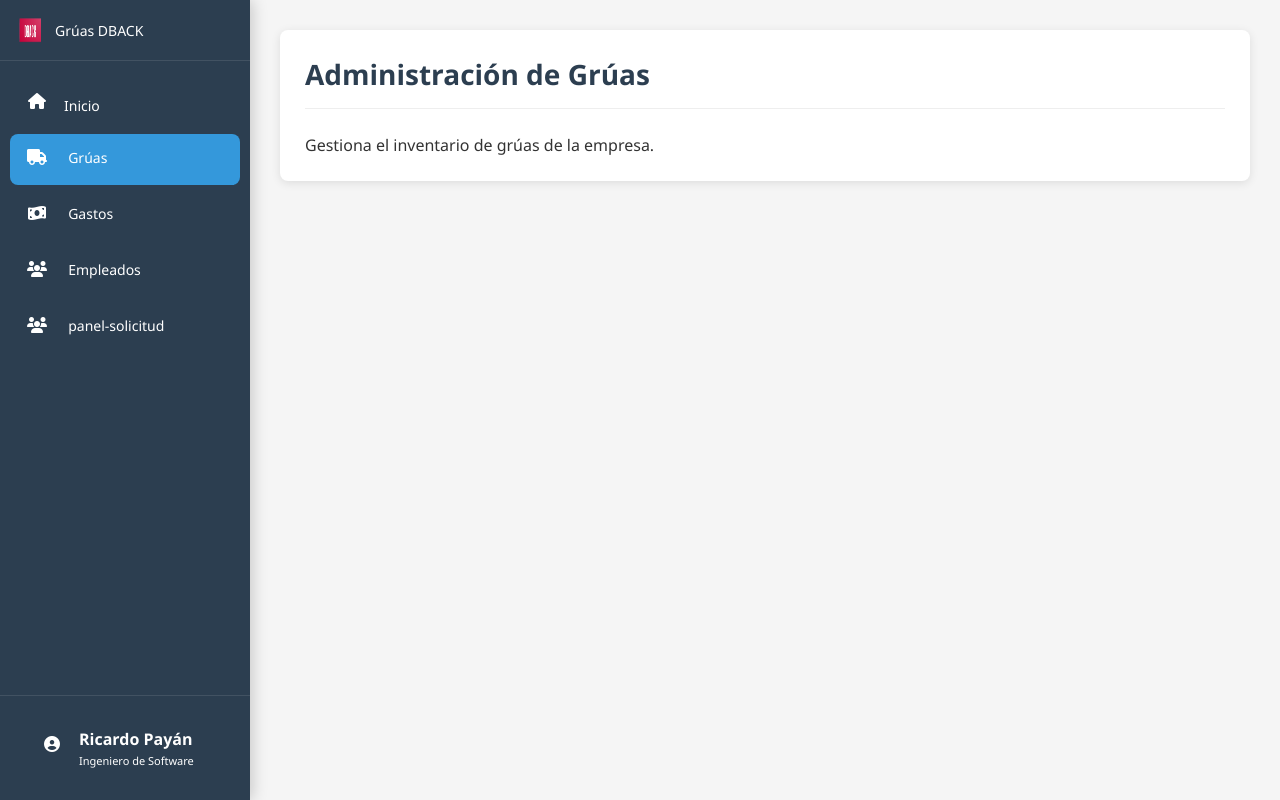
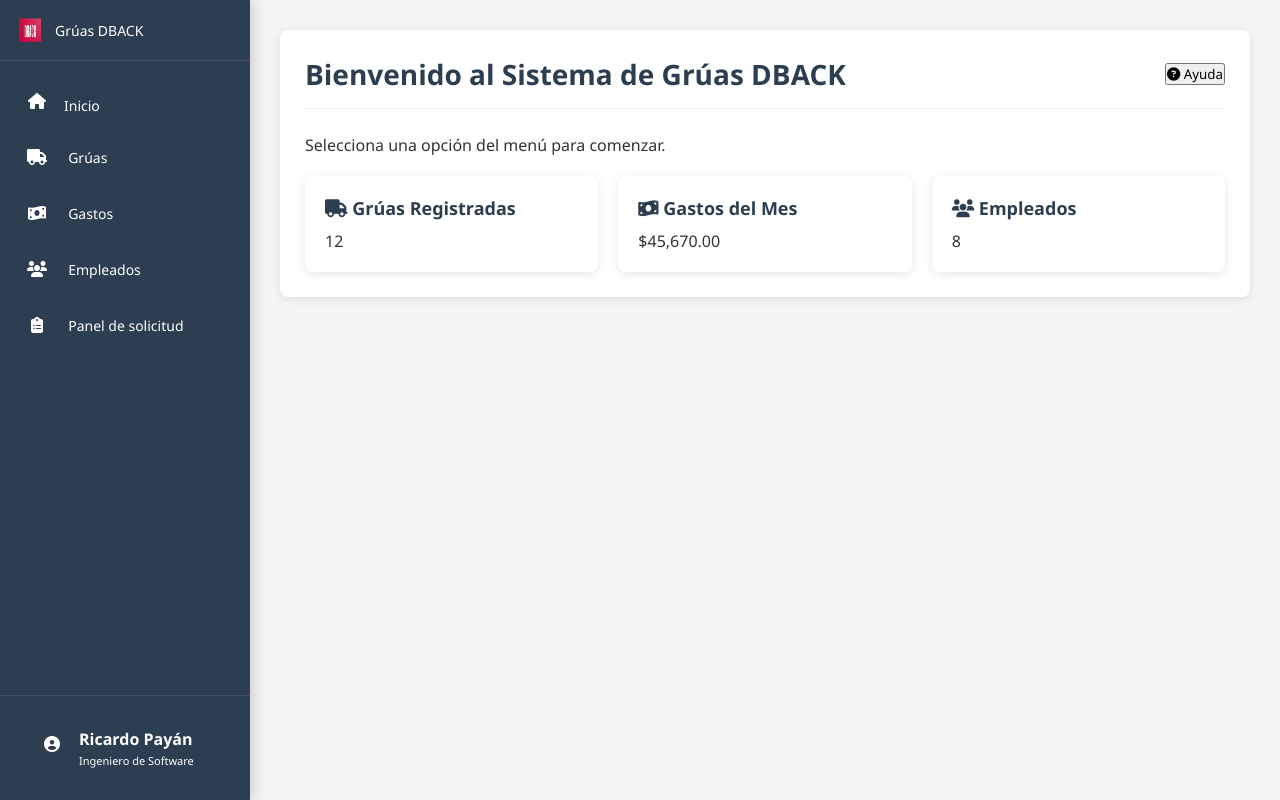
Before and after one commit to RicardoPayan0117/DBACK, a PHP site: page /MenuAdmin.PHP in a window 1280 px wide, after a click on "Grúas". Run offline with PHP 8.4, Linux system fonts and the light colour scheme.

Commit message:
Update MenuAdmin.PHP

```diff
--- a/MenuAdmin.PHP
+++ b/MenuAdmin.PHP
@@ -311,144 +311,150 @@
 </head>
 
 <body>
-    <!-- Barra lateral mejorada -->
-    <aside class="sidebar">
+    <!-- Barra lateral mejorada con ARIA -->
+    <nav class="sidebar" aria-label="Menú principal">
         <div class="sidebar_header">
-            <img src="Elementos/LogoDBACK.png" class="sidebar_icon sidebar_icon--logo" alt="Logo DBACK">
+            <img src="Elementos/LogoDBACK.png" class="sidebar_icon sidebar_icon--logo" alt="Logo DBACK" width="30" height="30">
             <span class="sidebar_text">Grúas DBACK</span>
         </div>
 
-        <ul class="sidebar_list">
-            <li class="sidebar_element" onclick="showSection('dashboard')">
-                <i class="fas fa-home sidebar_icon"></i>
+        <ul class="sidebar_list" role="menubar">
+            <li class="sidebar_element" role="menuitem" onclick="showSection('dashboard')" tabindex="0" aria-label="Inicio">
+                <i class="fas fa-home sidebar_icon" aria-hidden="true"></i>
                 <span class="sidebar_text">Inicio</span>
             </li>
 
-            <li class="sidebar_element" onclick="showSection('gruas')">
+            <li class="sidebar_element" role="menuitem" onclick="showSection('gruas')" tabindex="0" aria-label="Grúas">
                 <a href="Gruas.php" class="sidebar_link">
-                    <i class="fas fa-truck sidebar_icon"></i>
+                    <i class="fas fa-truck sidebar_icon" aria-hidden="true"></i>
                     <span class="sidebar_text">Grúas</span>
                 </a>
             </li>
 
-            <li class="sidebar_element" onclick="showSection('gastos')">
+            <li class="sidebar_element" role="menuitem" onclick="showSection('gastos')" tabindex="0" aria-label="Gastos">
                 <a href="Gastos.php" class="sidebar_link">
-                    <i class="fas fa-money-bill-wave sidebar_icon"></i>
+                    <i class="fas fa-money-bill-wave sidebar_icon" aria-hidden="true"></i>
                     <span class="sidebar_text">Gastos</span>
                 </a>
             </li>
 
-            <li class="sidebar_element" onclick="showSection('empleados')">
+            <li class="sidebar_element" role="menuitem" onclick="showSection('empleados')" tabindex="0" aria-label="Empleados">
                 <a href="Empleados.html" class="sidebar_link">
-                    <i class="fas fa-users sidebar_icon"></i>
+                    <i class="fas fa-users sidebar_icon" aria-hidden="true"></i>
                     <span class="sidebar_text">Empleados</span>
                 </a>
             </li>
 
-             <li class="sidebar_element" onclick="showSection('panel-solicitud')">
+            <li class="sidebar_element" role="menuitem" onclick="showSection('panel-solicitud')" tabindex="0" aria-label="Panel de solicitud">
                 <a href="panel-solicitud.html" class="sidebar_link">
-                    <i class="fas fa-users sidebar_icon"></i>
-                    <span class="sidebar_text">panel-solicitud</span>
+                    <i class="fas fa-clipboard-list sidebar_icon" aria-hidden="true"></i>
+                    <span class="sidebar_text">Panel de solicitud</span>
                 </a>
             </li>
-
         </ul>
 
         <div class="sidebar_footer">
-            <div class="sidebar_element">
-                <i class="fas fa-user-circle sidebar_icon"></i>
+            <div class="sidebar_element" role="contentinfo">
+                <i class="fas fa-user-circle sidebar_icon" aria-hidden="true"></i>
                 <div>
                     <div class="sidebar_text sidebar_title">Ricardo Payán</div>
                     <div class="sidebar_text sidebar_info">Ingeniero de Software</div>
                 </div>
             </div>
         </div>
-    </aside>
+    </nav>
 
     <!-- Contenido principal mejorado -->
-    <main class="main-content">
+    <main class="main-content" id="main-content">
         <!-- Sección de Inicio -->
-        <section id="dashboard" class="content-section active">
-            <div class="section-header">
-                <h1>Bienvenido al Sistema de Grúas DBACK</h1>
-                <button class="btn btn-primary" onclick="showHelp()">
-                    <i class="fas fa-question-circle"></i> Ayuda
+        <section id="dashboard" class="content-section active" aria-labelledby="dashboard-heading">
+            <header class="section-header">
+                <h1 id="dashboard-heading">Bienvenido al Sistema de Grúas DBACK</h1>
+                <button class="btn btn-primary" onclick="showHelp()" aria-label="Mostrar ayuda">
+                    <i class="fas fa-question-circle" aria-hidden="true"></i> Ayuda
                 </button>
-            </div>
+            </header>
 
             <p>Selecciona una opción del menú para comenzar.</p>
 
-            <div class="card-container">
-                <div class="card">
-                    <h3 class="card-title"><i class="fas fa-truck mr-2"></i> Grúas Registradas</h3>
+            <div class="card-container" role="region" aria-label="Resumen del sistema">
+                <article class="card" aria-labelledby="gruas-card-title">
+                    <h3 class="card-title" id="gruas-card-title"><i class="fas fa-truck mr-2" aria-hidden="true"></i> Grúas Registradas</h3>
                     <p class="card-value" id="gruas-count">12</p>
-                </div>
+                </article>
 
-                <div class="card">
-                    <h3 class="card-title"><i class="fas fa-money-bill-wave mr-2"></i> Gastos del Mes</h3>
+                <article class="card" aria-labelledby="gastos-card-title">
+                    <h3 class="card-title" id="gastos-card-title"><i class="fas fa-money-bill-wave mr-2" aria-hidden="true"></i> Gastos del Mes</h3>
                     <p class="card-value" id="gastos-mes">$45,670.00</p>
-                </div>
+                </article>
 
-                <div class="card">
-                    <h3 class="card-title"><i class="fas fa-users mr-2"></i> Empleados</h3>
+                <article class="card" aria-labelledby="empleados-card-title">
+                    <h3 class="card-title" id="empleados-card-title"><i class="fas fa-users mr-2" aria-hidden="true"></i> Empleados</h3>
                     <p class="card-value" id="empleados-count">8</p>
-                </div>
+                </article>
             </div>
         </section>
 
         <!-- Sección de Grúas -->
-        <section id="gruas" class="content-section">
-            <div class="section-header">
-                <h1>Administración de Grúas</h1>
-            </div>
+        <section id="gruas" class="content-section" aria-labelledby="gruas-heading" hidden>
+            <header class="section-header">
+                <h1 id="gruas-heading">Administración de Grúas</h1>
+            </header>
             <p>Gestiona el inventario de grúas de la empresa.</p>
             <!-- Contenido de grúas mejorado iría aquí -->
         </section>
 
         <!-- Sección de Gastos -->
-        <section id="gastos" class="content-section">
-            <div class="section-header">
-                <h1>Registro de Gastos</h1>
-
-            </div>
+        <section id="gastos" class="content-section" aria-labelledby="gastos-heading" hidden>
+            <header class="section-header">
+                <h1 id="gastos-heading">Registro de Gastos</h1>
+            </header>
             <p>Administra los gastos operativos de la empresa.</p>
             <!-- Contenido de gastos mejorado iría aquí -->
         </section>
 
         <!-- Sección de Empleados -->
-        <section id="empleados" class="content-section">
-            <div class="section-header">
-                <h1>Gestión de Empleados</h1>
-
-            </div>
+        <section id="empleados" class="content-section" aria-labelledby="empleados-heading" hidden>
+            <header class="section-header">
+                <h1 id="empleados-heading">Gestión de Empleados</h1>
+            </header>
             <p>Administra la información del personal.</p>
             <!-- Contenido de empleados mejorado iría aquí -->
         </section>
 
-        <!-- Sección de Reportes -->
-        <section id="reportes" class="content-section">
-            <h1>Reportes y Estadísticas</h1>
-            <p>Genera reportes y visualiza estadísticas de la empresa.</p>
-            <!-- Contenido de reportes iría aquí -->
-        </section>
-
-        <!-- Sección de Configuración -->
-        <section id="configuracion" class="content-section">
-            <h1>Configuración del Sistema</h1>
-            <p>Ajustes y preferencias del sistema.</p>
-            <!-- Contenido de configuración iría aquí -->
+        <!-- Sección de Panel de Solicitud -->
+        <section id="panel-solicitud" class="content-section" aria-labelledby="panel-solicitud-heading" hidden>
+            <header class="section-header">
+                <h1 id="panel-solicitud-heading">Panel de Solicitud</h1>
+            </header>
+            <p>Gestiona las solicitudes de servicio de grúas.</p>
+            <!-- Contenido del panel de solicitud iría aquí -->
         </section>
     </main>
 
     <script>
         // Variables globales
         const sections = {
-            'dashboard': 'Inicio',
-            'gruas': 'Grúas',
-            'gastos': 'Gastos',
-            'empleados': 'Empleados',
-            'reportes': 'Reportes',
-            'configuracion': 'Configuración'
+            'dashboard': {
+                title: 'Inicio',
+                heading: 'dashboard-heading'
+            },
+            'gruas': {
+                title: 'Grúas',
+                heading: 'gruas-heading'
+            },
+            'gastos': {
+                title: 'Gastos',
+                heading: 'gastos-heading'
+            },
+            'empleados': {
+                title: 'Empleados',
+                heading: 'empleados-heading'
+            },
+            'panel-solicitud': {
+                title: 'Panel de Solicitud',
+                heading: 'panel-solicitud-heading'
+            }
         };
 
         // Función para mostrar secciones
@@ -456,14 +462,25 @@
             // Oculta todas las secciones
             document.querySelectorAll('.content-section').forEach(section => {
                 section.classList.remove('active');
+                section.hidden = true;
+                section.setAttribute('aria-hidden', 'true');
             });
 
             // Muestra la sección seleccionada
             const section = document.getElementById(sectionId);
             if (section) {
                 section.classList.add('active');
+                section.hidden = false;
+                section.setAttribute('aria-hidden', 'false');
+
+                // Enfocar el encabezado de la sección para lectores de pantalla
+                const heading = document.getElementById(sections[sectionId].heading);
+                if (heading) {
+                    heading.focus();
+                }
+
                 updateActiveNavItem(sectionId);
-                document.title = `Grúas DBACK - ${sections[sectionId]}`;
+                updateDocumentTitle(sections[sectionId].title);
             }
         }
 
@@ -471,64 +488,90 @@
         function updateActiveNavItem(sectionId) {
             document.querySelectorAll('.sidebar_element').forEach(item => {
                 item.classList.remove('active');
+                item.setAttribute('aria-current', 'false');
             });
 
             // Encuentra el elemento correspondiente en el sidebar
             const navItems = document.querySelectorAll('.sidebar_element');
             navItems.forEach(item => {
-                if (item.textContent.includes(sections[sectionId])) {
+                if (item.textContent.includes(sections[sectionId]?.title ||
+                    item.querySelector('.sidebar_text')?.textContent.includes(sections[sectionId]?.title)) {
                     item.classList.add('active');
+                    item.setAttribute('aria-current', 'page');
                 }
             });
         }
 
-        // Funciones simuladas para las acciones
-        function addGrua() {
-            alert('Funcionalidad para agregar nueva grúa');
+        // Actualiza el título del documento
+        function updateDocumentTitle(sectionTitle) {
+            document.title = `Grúas DBACK - ${sectionTitle}`;
         }
 
-        function addGasto() {
-            alert('Funcionalidad para agregar nuevo gasto');
-        }
-
-        function addEmpleado() {
-            alert('Funcionalidad para agregar nuevo empleado');
-        }
-
-        function exportGastos() {
-            alert('Exportando datos de gastos...');
-        }
-
+        // Funciones simuladas para las acciones
         function showHelp() {
             alert('Mostrando ayuda del sistema...');
         }
 
         // Carga inicial
         document.addEventListener('DOMContentLoaded', function() {
-            // Por defecto muestra el dashboard
+            // Configuración inicial
+            initializeSidebar();
+            initializeDashboard();
             showSection('dashboard');
+        });
 
-            // Actualizar datos del dashboard (simulado)
+        // Inicializa la barra lateral
+        function initializeSidebar() {
+            const sidebarElements = document.querySelectorAll('.sidebar_element');
+
+            sidebarElements.forEach(element => {
+                element.setAttribute('role', 'menuitem');
+                element.setAttribute('tabindex', '0');
+
+                // Manejar eventos de teclado
+                element.addEventListener('keydown', (e) => {
+                    if (e.key === 'Enter' || e.key === ' ') {
+                        e.preventDefault();
+                        element.click();
+                    }
+
+                    // Navegación con teclado
+                    if (e.key === 'ArrowUp' || e.key === 'ArrowDown') {
+                        e.preventDefault();
+                        const items = Array.from(document.querySelectorAll('.sidebar_element'));
+                        const currentIndex = items.indexOf(element);
+                        let nextIndex;
+
+                        if (e.key === 'ArrowUp' && currentIndex > 0) {
+                            nextIndex = currentIndex - 1;
+                        } else if (e.key === 'ArrowDown' && currentIndex < items.length - 1) {
+                            nextIndex = currentIndex + 1;
+                        }
+
+                        if (nextIndex !== undefined) {
+                            items[nextIndex].focus();
+                        }
+                    }
+                });
+            });
+        }
+
+        // Inicializa el dashboard con datos simulados
+        function initializeDashboard() {
+            // Simular carga de datos
             setTimeout(() => {
                 document.getElementById('gruas-count').textContent = '15';
                 document.getElementById('gastos-mes').textContent = '$52,340.00';
                 document.getElementById('empleados-count').textContent = '9';
             }, 1000);
 
-            // Mejorar accesibilidad del sidebar
-            const sidebarElements = document.querySelectorAll('.sidebar_element');
-            sidebarElements.forEach(element => {
-                element.setAttribute('role', 'button');
-                element.setAttribute('tabindex', '0');
-
-                element.addEventListener('keypress', (e) => {
-                    if (e.key === 'Enter' || e.key === ' ') {
-                        element.click();
-                    }
-                });
+            // Mejorar accesibilidad de las tarjetas
+            const cards = document.querySelectorAll('.card');
+            cards.forEach(card => {
+                card.setAttribute('tabindex', '0');
+                card.setAttribute('role', 'article');
             });
-        });
+        }
     </script>
 </body>
-
 </html>
```
